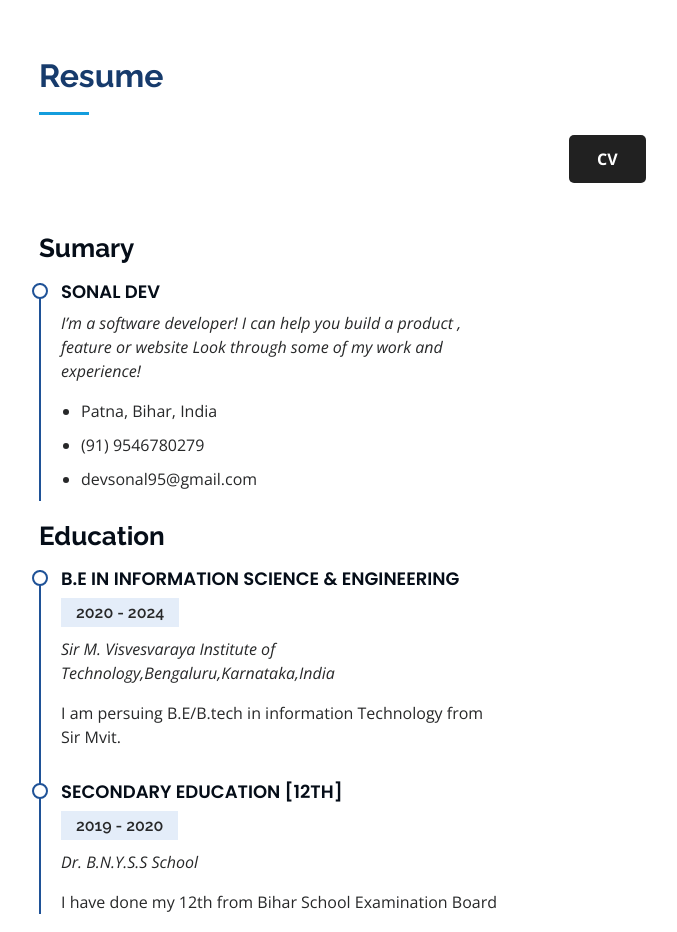
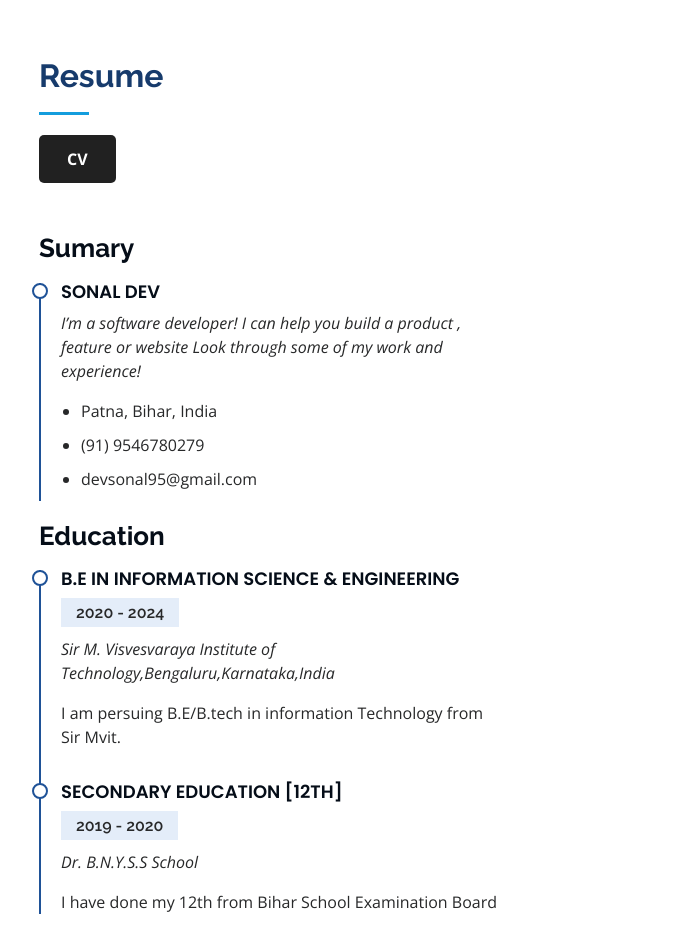
Before and after one commit to Dev-Sonal/MyPortfolio.github.io, a plain HTML site: page index.html in a window 1280 px wide. Shown: the part 2200-3132 px from the top of the page, without its empty margins (273-950 px from the left). Drawn offline with nearby package versions, Linux system fonts and the light colour scheme.

Commit message:
Update style.css

```diff
--- a/assets/css/style.css
+++ b/assets/css/style.css
@@ -1,13 +1,3 @@
-/**
-* Template Name: iPortfolio - v3.9.1
-* Template URL: https://bootstrapmade.com/iportfolio-bootstrap-portfolio-websites-template/
-* Author: BootstrapMade.com
-* License: https://bootstrapmade.com/license/
-*/
-
-/*--------------------------------------------------------------
-# General
---------------------------------------------------------------*/
 body {
   font-family: "Open Sans", sans-serif;
   color: #272829;
@@ -484,7 +474,6 @@ section {
   margin: 0px 0;
   border-radius: 5px;
   position: relative;
-  left: 530px;
 }
 
 .resume .resume-item h4 {
```
